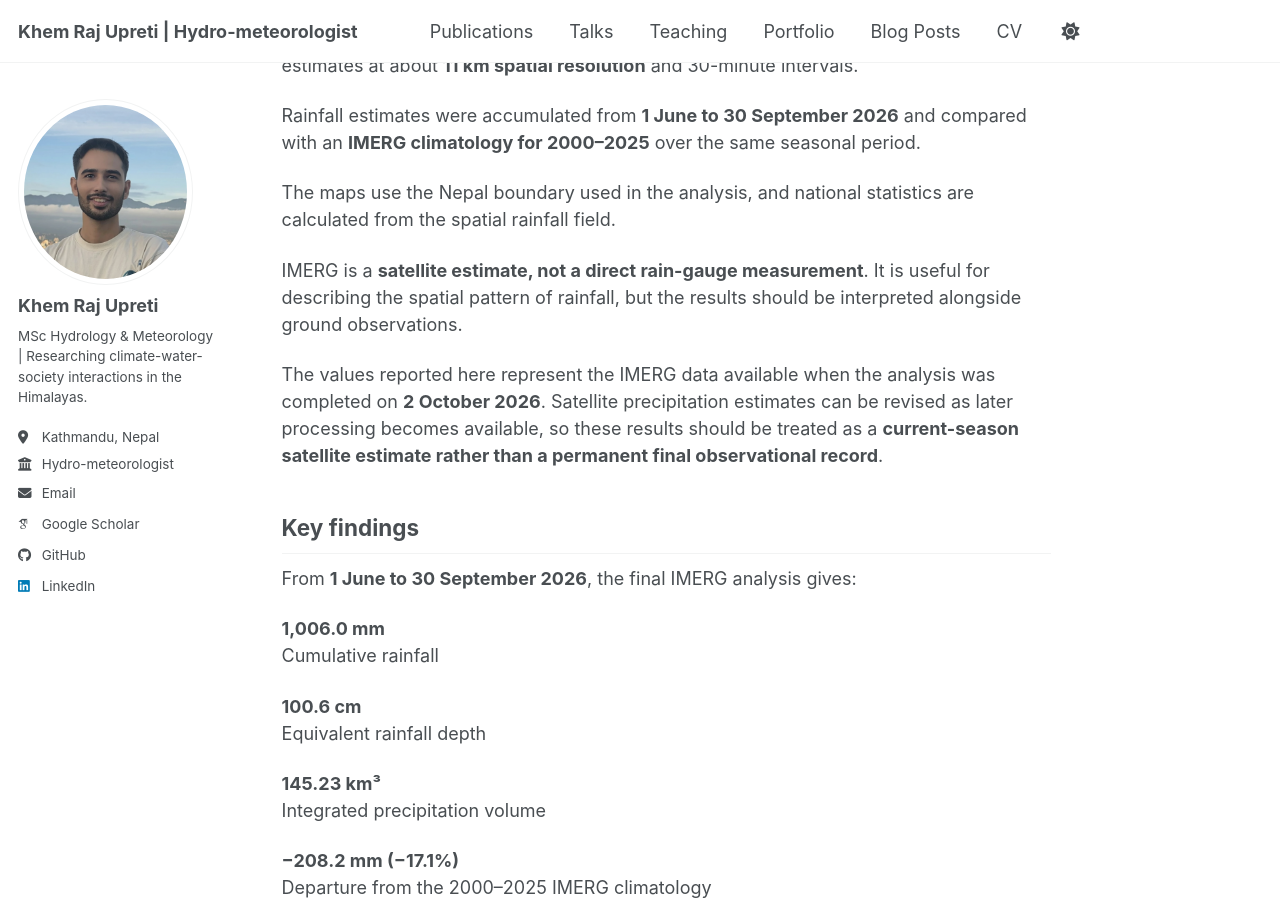
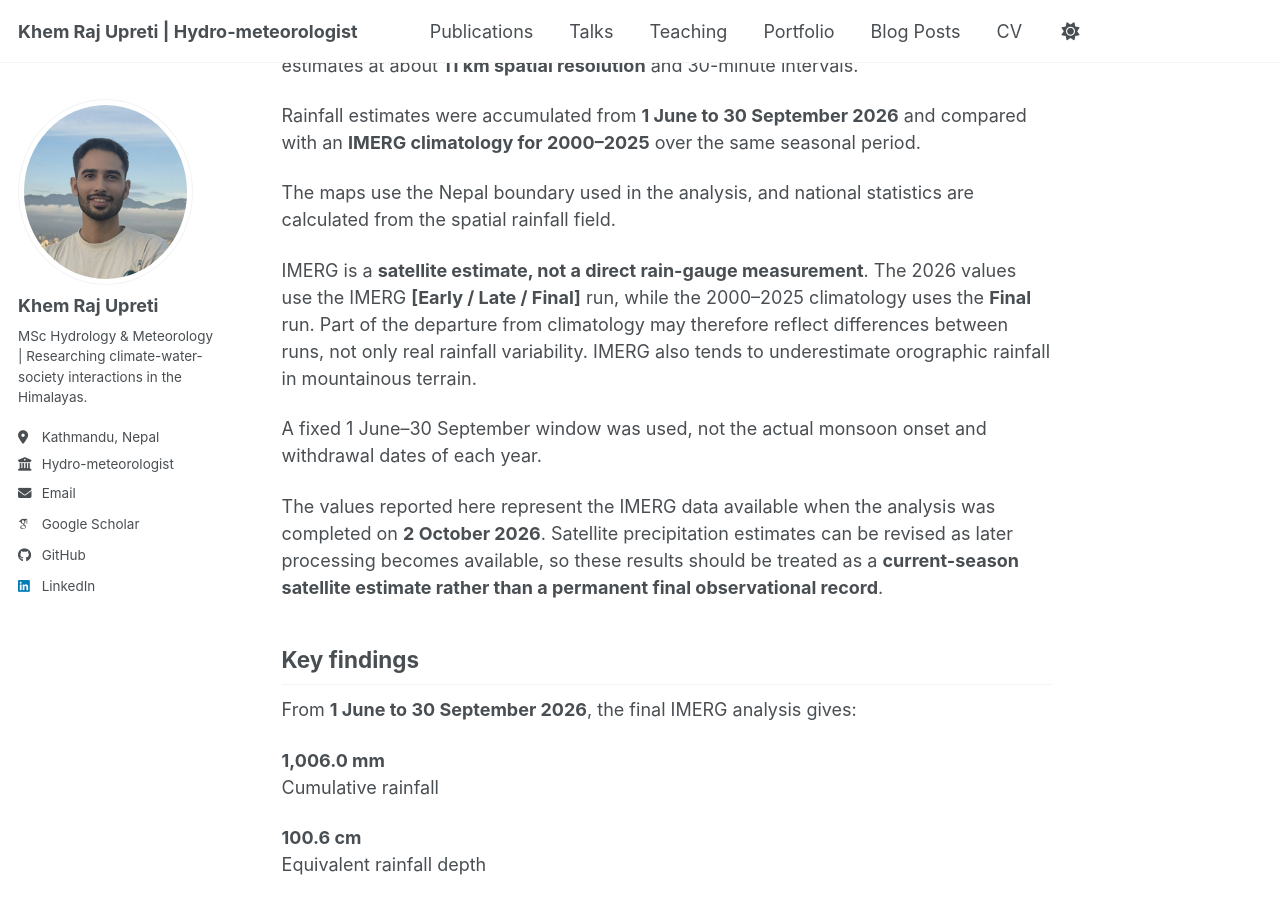
Before and after one commit to khemupreti-hydromet/khemupreti-hydromet.github.io, a Jekyll site: the page built from _posts/2026-10-02-nepal-2026-monsoon-rainfall.md, in a window 1280 px wide and 900 px high, scrolled down 7786 px. Built offline with Jekyll 4.4.1, drawn with Linux system fonts in a browser that asks for light colours; some web fonts are replaced; a script bundle is joined from its source files by our own code; library files that are not in the unit come from our copies.

Commit message:
Update 2026-10-02-nepal-2026-monsoon-rainfall.md

```diff
--- a/_posts/2026-10-02-nepal-2026-monsoon-rainfall.md
+++ b/_posts/2026-10-02-nepal-2026-monsoon-rainfall.md
@@ -136,7 +136,9 @@ Rainfall estimates were accumulated from **1 June to 30 September 2026** and com
 
 The maps use the Nepal boundary used in the analysis, and national statistics are calculated from the spatial rainfall field.
 
-IMERG is a **satellite estimate, not a direct rain-gauge measurement**. It is useful for describing the spatial pattern of rainfall, but the results should be interpreted alongside ground observations.
+IMERG is a **satellite estimate, not a direct rain-gauge measurement**. The 2026 values use the IMERG **[Early / Late / Final]** run, while the 2000–2025 climatology uses the **Final** run. Part of the departure from climatology may therefore reflect differences between runs, not only real rainfall variability. IMERG also tends to underestimate orographic rainfall in mountainous terrain.
+
+A fixed 1 June–30 September window was used, not the actual monsoon onset and withdrawal dates of each year.
 
 The values reported here represent the IMERG data available when the analysis was completed on **2 October 2026**. Satellite precipitation estimates can be revised as later processing becomes available, so these results should be treated as a **current-season satellite estimate rather than a permanent final observational record**.
 
```
